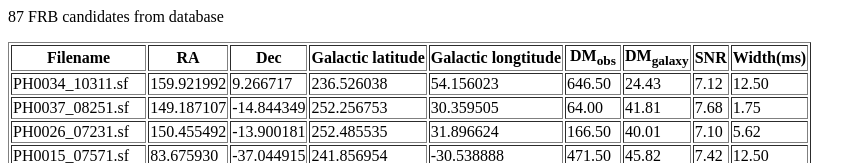
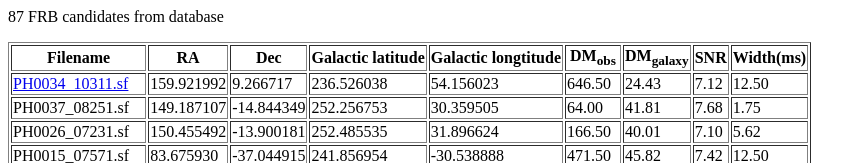
Before and after one commit to Astroyx/Astroyx.github.io, a plain HTML site: page index.html in a window 1280 px wide. Shown: the top 163 px of the page, without its empty margins (0-866 px from the left). Drawn offline with Linux system fonts and the light colour scheme.

Commit message:
Update index.html

```diff
--- a/index.html
+++ b/index.html
@@ -13,7 +13,7 @@
 <th>Width(ms)</th>
 </tr>
 <tr>
-<td>PH0034_10311.sf</td>
+<td><a href="https://github.com/Astroyx/Astroyx.github.io/blob/main/BJ0001_09211.sf_58.948625.pdf">PH0034_10311.sf</a></td>
 <td>159.921992</td>
 <td>9.266717</td>
 <td>236.526038</td>
```
